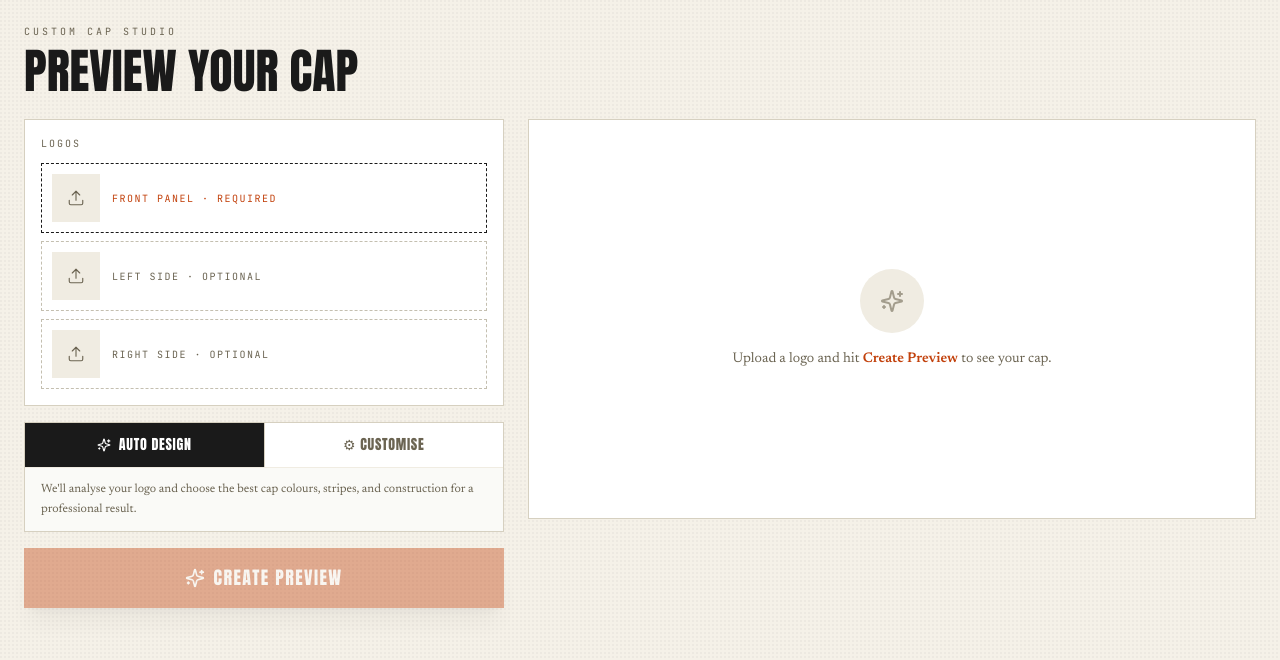
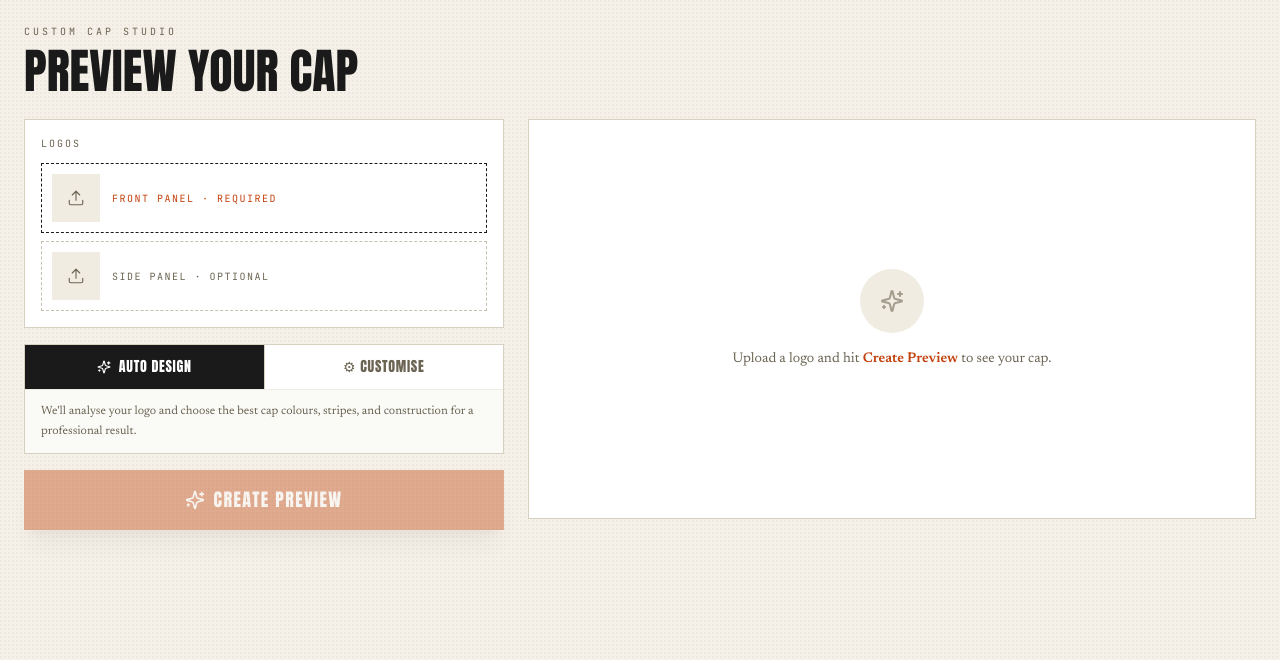
Before and after one commit to rhileyyy/Cap-Workflow, a Next.js app: page / in a window 1280 px wide. Shown: the top 660 px of the page. Built offline with nearby package versions, Linux system fonts and the light colour scheme.

Commit message:
Update page.jsx

```diff
--- a/app/page.jsx
+++ b/app/page.jsx
@@ -6,9 +6,8 @@ import { Upload, Check, Loader2, RefreshCw, Sparkles, Users } from 'lucide-react
 const API_ENDPOINT = '/api/generate';
 
 const SIDES = [
-  { key: 'front',     label: 'Front Panel', required: true  },
-  { key: 'leftSide',  label: 'Left Side',   required: false },
-  { key: 'rightSide', label: 'Right Side',  required: false },
+  { key: 'front', label: 'Front Panel', required: true  },
+  { key: 'side',  label: 'Side Panel',  required: false },
 ];
 
 const QUICK_COLORS = [
@@ -20,10 +19,9 @@ const QUICK_COLORS = [
 const STRIPE_OPTIONS = [0, 1, 2, 3];
 
 const CAP_PARTS = [
-  { key: 'front',    label: 'Front' },
-  { key: 'mesh',     label: 'Mesh'  },
-  { key: 'brim',     label: 'Brim'  },
-  { key: 'snapback', label: 'Snap'  },
+  { key: 'front', label: 'Front' },
+  { key: 'mesh',  label: 'Mesh'  },
+  { key: 'brim',  label: 'Brim'  },
 ];
 
 // Loading steps — shown while the backend generates. Durations are estimates
@@ -36,10 +34,10 @@ const LOADING_STEPS = [
 ];
 
 export default function CapMockupGenerator() {
-  const [designs, setDesigns]         = useState({ front: null, leftSide: null, rightSide: null });
+  const [designs, setDesigns]         = useState({ front: null, side: null });
   const [autoMode, setAutoMode]       = useState(true);
-  const [variationSeed, setVariationSeed] = useState(0); // default ON
-  const [colors, setColors]           = useState({ front: '#1a1a1a', mesh: '#1a1a1a', brim: '#1a1a1a', snapback: '#1a1a1a' });
+  const [variationSeed, setVariationSeed] = useState(0);
+  const [colors, setColors]           = useState({ front: '#1a1a1a', mesh: '#1a1a1a', brim: '#1a1a1a' });
   const [stripeCount, setStripeCount] = useState(0);
   const [stripeColor, setStripeColor] = useState('#ffffff');
   const [sandwichBrim, setSandwichBrim]   = useState(false);
@@ -64,7 +62,7 @@ export default function CapMockupGenerator() {
   const clearDesign   = (sideKey) => setDesigns(prev => ({ ...prev, [sideKey]: null }));
   const canGenerate   = !!designs.front && !generating;
   const setColor      = (part, value) => setColors(prev => ({ ...prev, [part]: value }));
-  const matchAll      = () => setColors({ front: colors.front, mesh: colors.front, brim: colors.front, snapback: colors.front });
+  const matchAll = () => setColors({ front: colors.front, mesh: colors.front, brim: colors.front });
 
   // ── Animated loading steps ─────────────────────────────────────────────
   const startLoadingAnimation = () => {
@@ -92,20 +90,17 @@ export default function CapMockupGenerator() {
     fd.append('mode',      overrides.mode     || (autoMode ? 'auto' : 'product'));
     fd.append('modelKey',  overrides.modelKey || 'male');
     fd.append('variationSeed', String(overrides.variationSeed ?? variationSeed));
-    // Only send colour/stripe data in manual mode — in auto mode the AI picks these
     if (!autoMode || overrides.mode === 'model') {
-      fd.append('color_front',    colors.front);
-      fd.append('color_mesh',     colors.mesh);
-      fd.append('color_brim',     colors.brim);
-      fd.append('color_snapback', colors.snapback);
-      fd.append('stripeCount',    String(stripeCount));
-      fd.append('stripeColor',    stripeColor);
-      fd.append('sandwichBrim',   String(sandwichBrim));
-      fd.append('sandwichColor',  sandwichColor);
+      fd.append('color_front', colors.front);
+      fd.append('color_mesh',  colors.mesh);
+      fd.append('color_brim',  colors.brim);
+      fd.append('stripeCount', String(stripeCount));
+      fd.append('stripeColor', stripeColor);
+      fd.append('sandwichBrim',  String(sandwichBrim));
+      fd.append('sandwichColor', sandwichColor);
     }
     fd.append('design_front', designs.front.file);
-    if (designs.leftSide)  fd.append('design_leftSide',  designs.leftSide.file);
-    if (designs.rightSide) fd.append('design_rightSide', designs.rightSide.file);
+    if (designs.side) fd.append('design_side', designs.side.file);
     return fd;
   };
 
```
